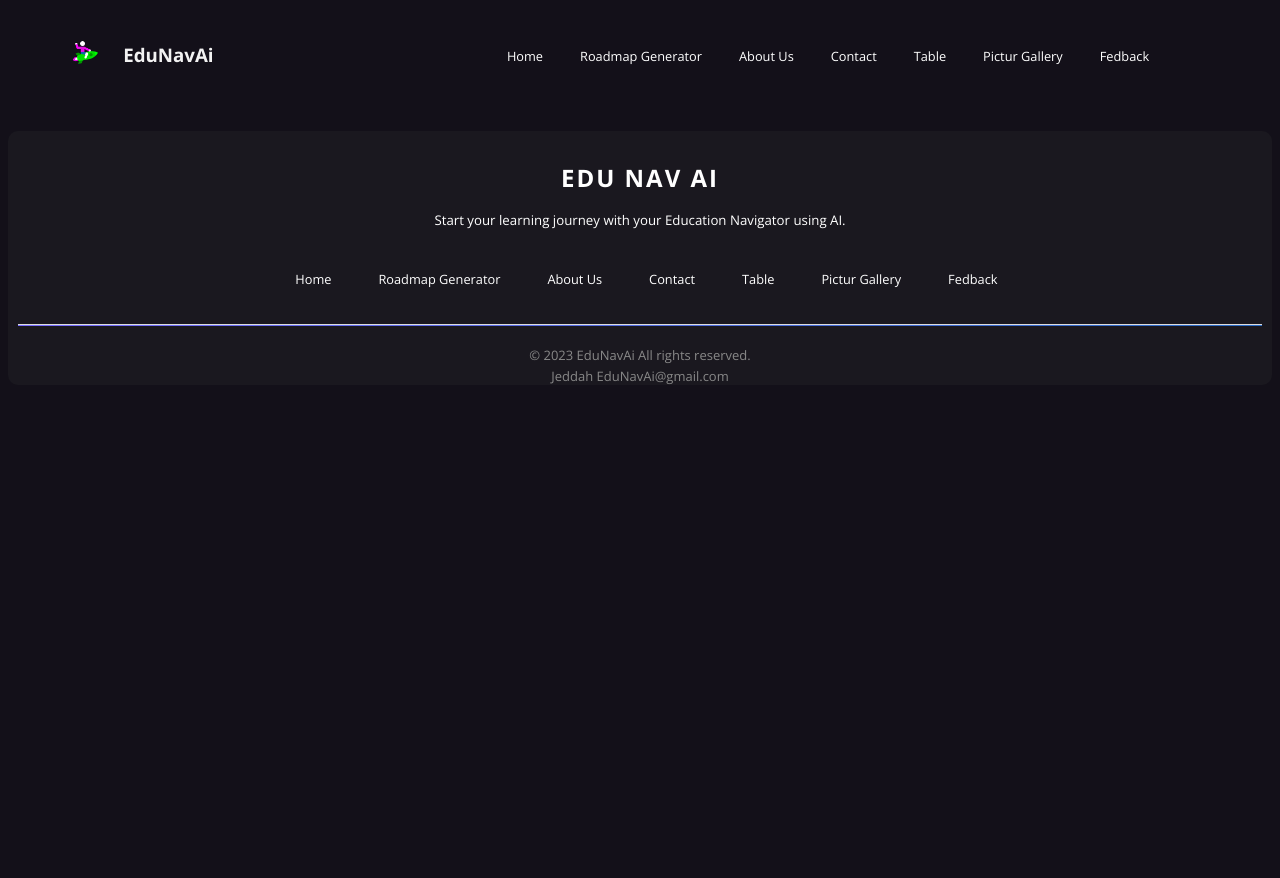
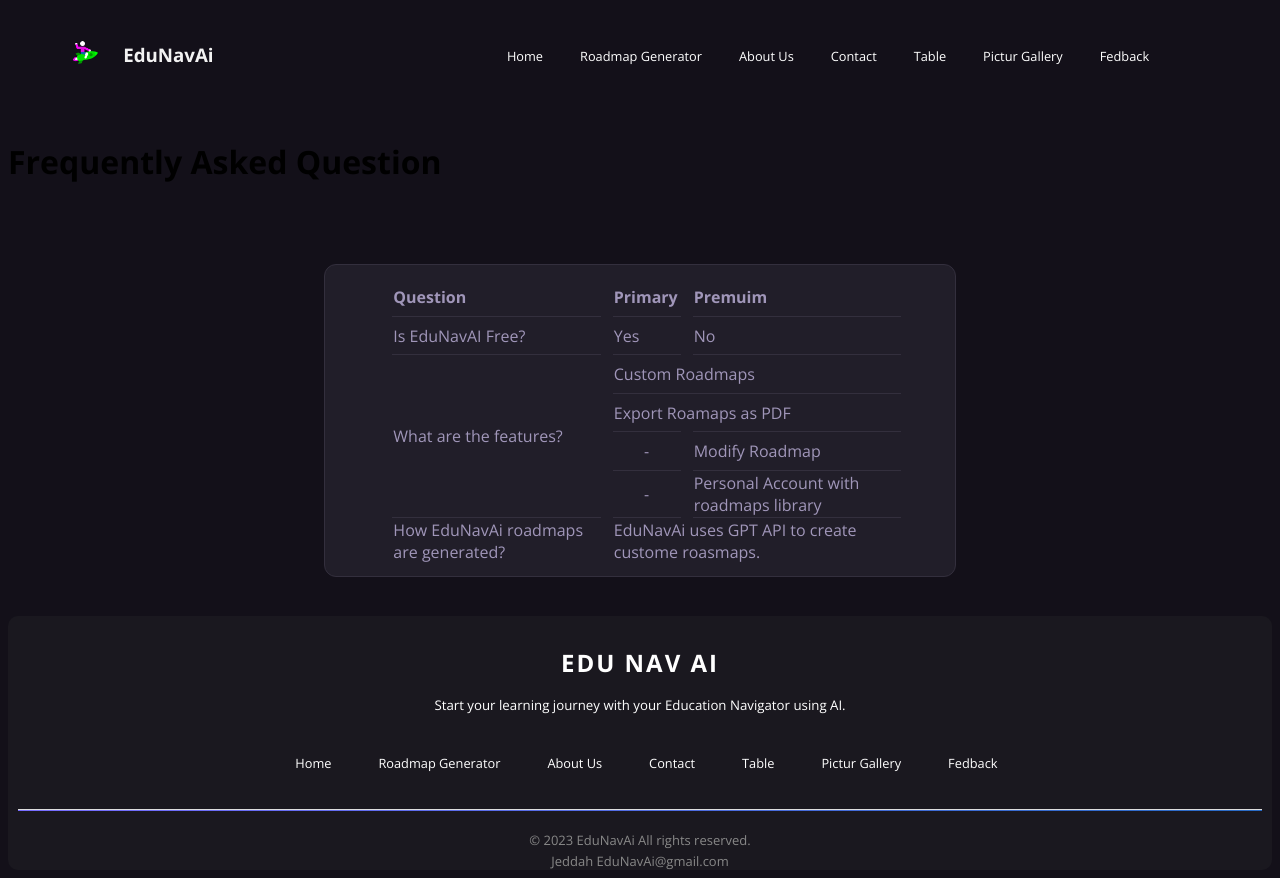
Before and after one commit to SabahBaothman/EDUNAVAI-, a PHP site: page /Table.php in a window 1280 px wide. Before the commit the page ends 385 px from the top, so only its background shows below. Run offline with PHP 8.4, Linux system fonts and the light colour scheme.

Commit message:
Update Table.php

```diff
--- a/pages/Table.php
+++ b/pages/Table.php
@@ -7,20 +7,66 @@ include('../includes/header.php');
 
 <body>
 
-<!-- Set the page title and current page for navigation, then include the navigation links file -->
-<?php
+    <!-- Set the page title and current page for navigation, then include the navigation links file -->
+    <?php
 $pageTitle = "EduNavAi";
 $currentPage = "home";
 include('../includes/links.php');
 ?>
+    <div id="table-container">
+        <h1>Frequently Asked Question</h1>
+        </br>
+        <table>
+            <thead>
+
+            </thead>
+            <tbody>
+                <tr>
+
+                    <td>Question</td>
+                    <td>Primary</td>
+                    <td>Premuim</td>
+                </tr>
+                <tr>
+
+                    <td>Is EduNavAI Free?</td>
+                    <td>Yes</td>
+                    <td>No</td>
+                </tr>
+                <tr>
+
+                    <td rowspan="4">What are the features?</td>
+                    <td colspan="2">Custom Roadmaps</td>
+                </tr>
+                <tr>
+
+                    <td colspan="2">Export Roamaps as PDF</td>
+                </tr>
+                <tr>
+                    <td class="center-text">-</td>
+                    <td>Modify Roadmap</td>
+                </tr>
+                <tr>
+
+                    <td class="center-text">-</td>
+                    <td>Personal Account with roadmaps library</td>
+                </tr>
+                <tr>
+
+                    <td>How EduNavAi roadmaps are generated?</td>
+                    <td colspan="2">EduNavAi uses GPT API to create custome roasmaps.</td>
+                </tr>
+            </tbody>
+        </table>
+    </div>
 
 
 
 
-
-<!-- Include the footer file  -->
-<?php
+    <!-- Include the footer file  -->
+    <?php
 include('../includes/footer.php');
 ?>
 </body>
+
 </html>
```
